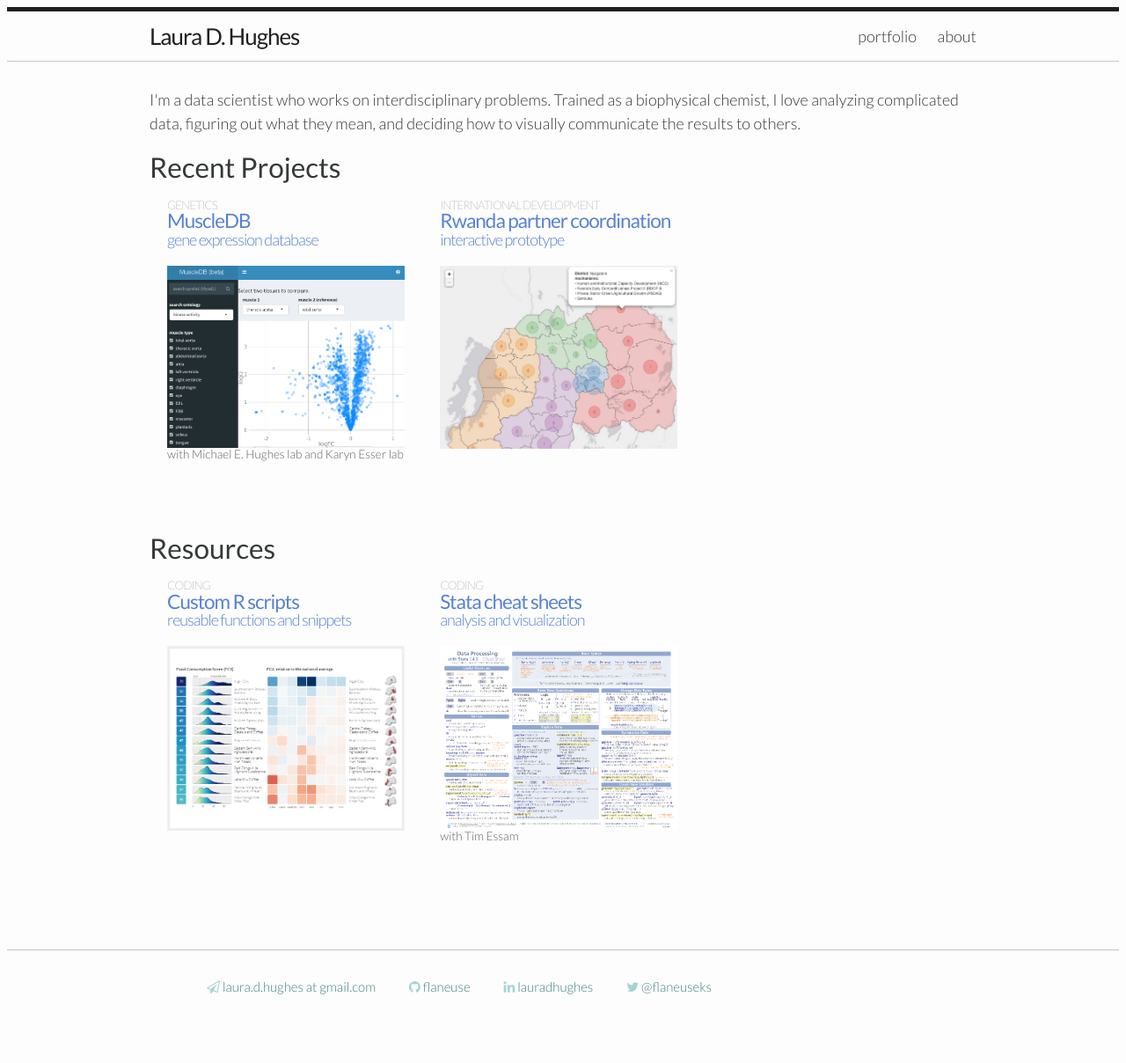
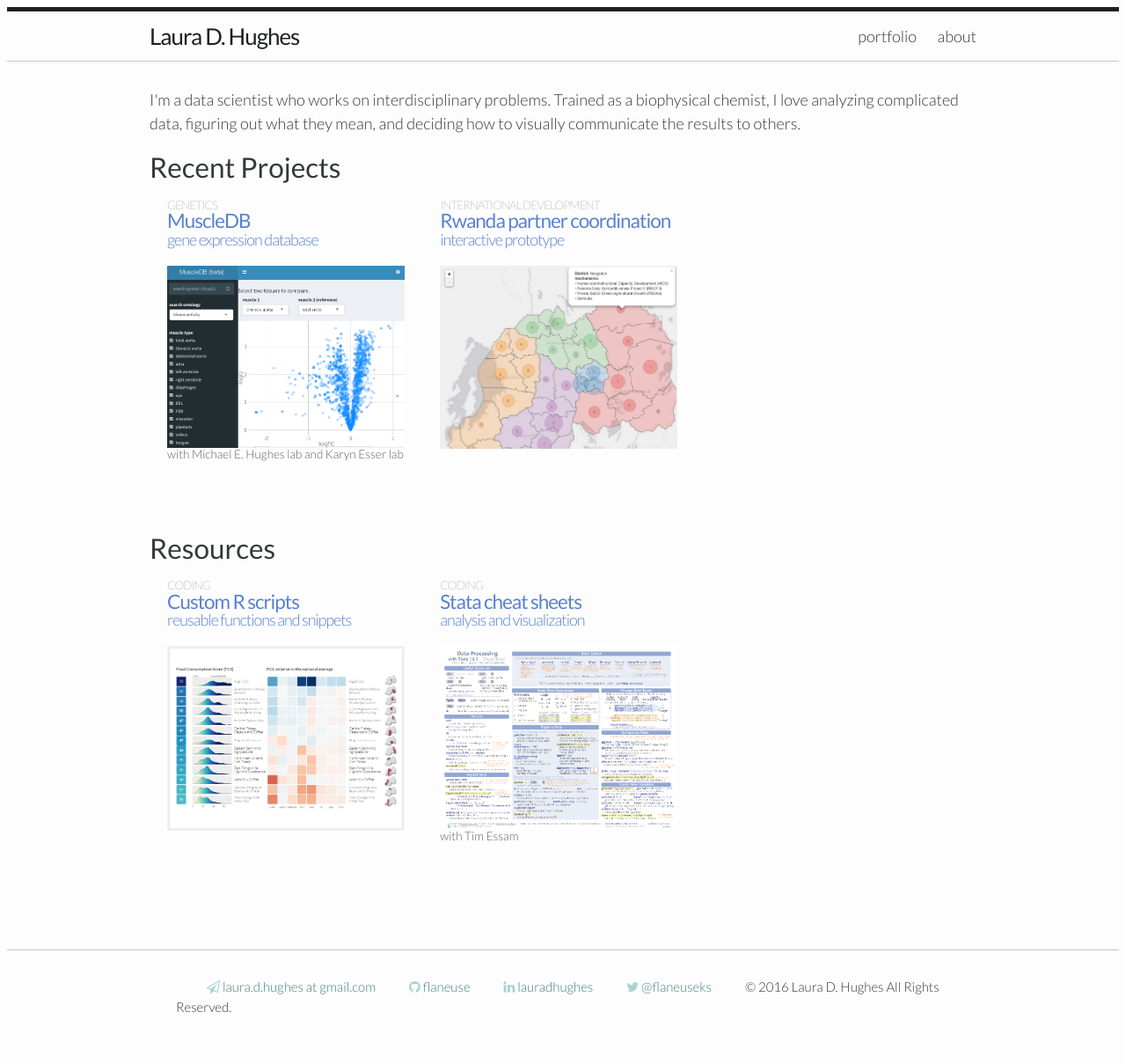
Before and after one commit to flaneuse/flaneuse.github.io, a Jekyll site: the page built from index.html, in a window 1280 px wide. Shown: the whole page at 88% size. Built offline with Jekyll 4.4.1, drawn with Linux system fonts in a browser that asks for light colours; before the commit the page ends 1186 px from its top, so only the background shows below that.

Commit message:
+ copyright

```diff
--- a/_includes/footer.html
+++ b/_includes/footer.html
@@ -60,6 +60,10 @@
           </li>
           {% endif %}
 
+          <li>
+            <span class="username">&copy; 2016 Laura D. Hughes All Rights Reserved.</span>
+          </li>
+
         </ul>
       </div>
 
```
